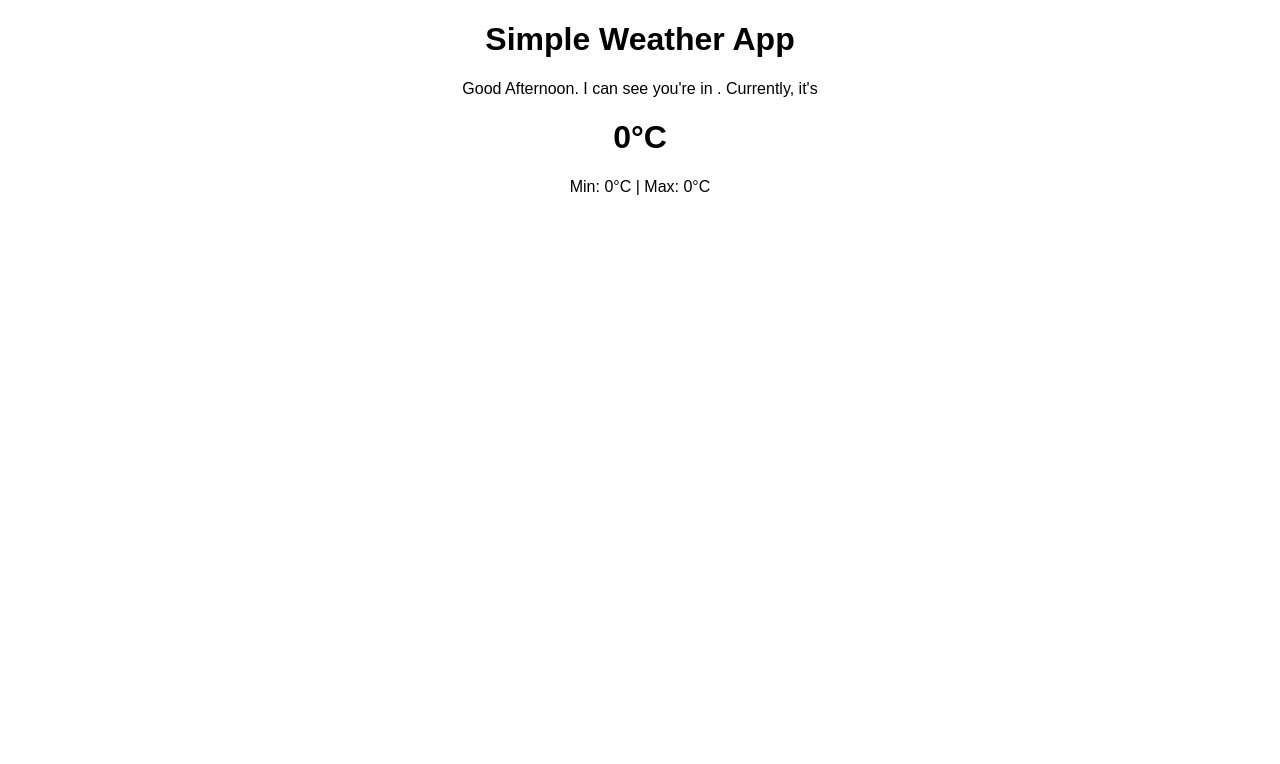
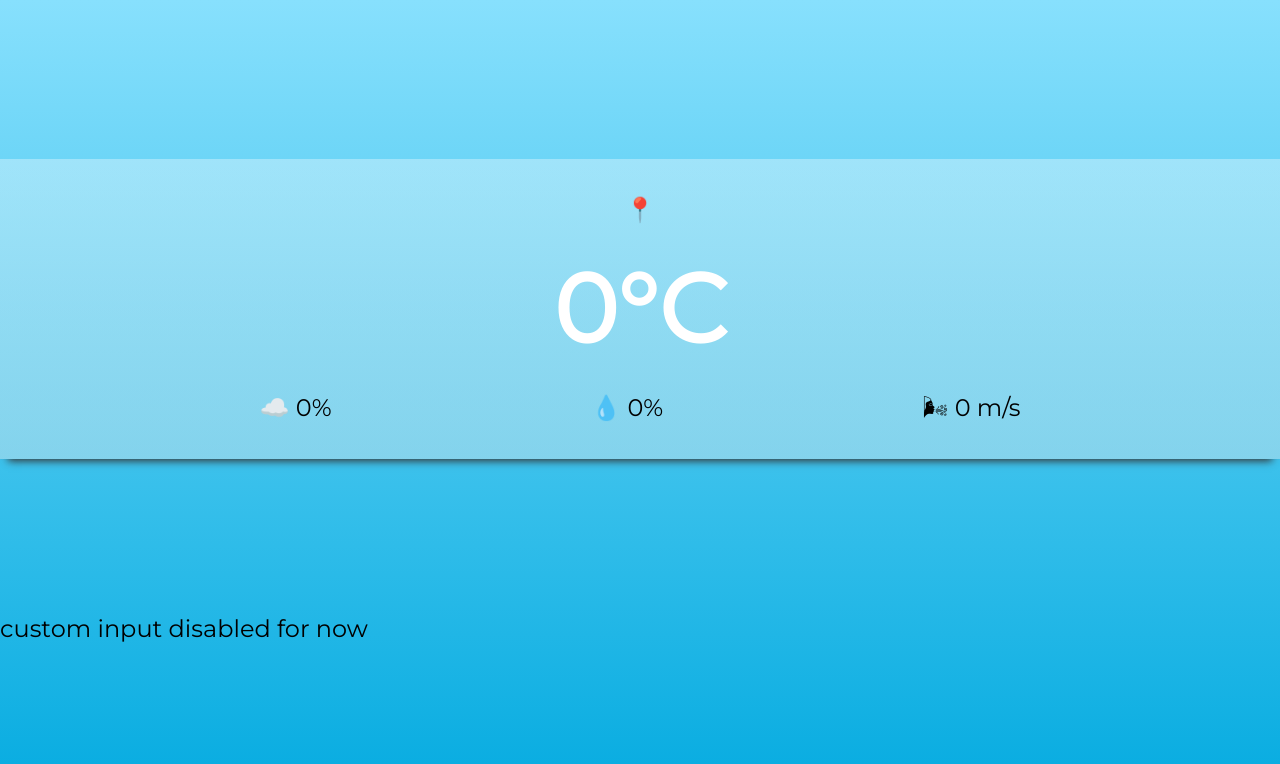
Before and after one commit to afcjunior/react-weather-app, a React app: page / in a window 1280 px wide. Built offline with nearby package versions, Linux system fonts and the light colour scheme; no server answers.

Commit message:
Changed a bit of the structure of the app. Finished the location based component. Finished most of the CSS. Just need to implement a way for users to also type in a city, and maybe some more features

```diff
--- a/public/index.html
+++ b/public/index.html
@@ -10,6 +10,8 @@
     -->
     <link rel="manifest" href="%PUBLIC_URL%/manifest.json">
     <link rel="shortcut icon" href="%PUBLIC_URL%/favicon.ico">
+    <link href="https://fonts.googleapis.com/css?family=Montserrat" rel="stylesheet">
+
     <!--
       Notice the use of %PUBLIC_URL% in the tags above.
       It will be replaced with the URL of the `public` folder during the build.
--- a/src/components/App.js
+++ b/src/components/App.js
@@ -1,33 +1,45 @@
 import React, { Component } from 'react';
 import '../css/App.css';
-import {Link, BrowserRouter as Router, Route} from 'react-router-dom'
-import CoordWeather from './CoordWeather'
+import {Link, BrowserRouter as Router, Route, Switch} from 'react-router-dom'
+import MainWeather from './MainWeather'
+import InputWeather from './InputWeather'
+
 // ☁React.js, React-Router app that consults both Open Weather and Google Maps' APIs, and gives you today's forecast based on your location. You can also input other cities by typing their names in.
 
-//TODO:
-//
-//      - Finish my CoordWeather component
-//      - Implement feature to give users the possibility of also typing in a city name, instead of just location
-//      - implement class names everywhere
-//      - make sure I used proptypes and default props properly
-//      - write CSS for the APP, mobile first.
-//      - host it on firebase and put that link on my github.
+/*
+
+TODO:
+
+  - Finish my inputfield and inputweather components so the user can type in a city.
+    -figure out a way to have inputweather work without a button. On mobile AND web - just type in a city and press enter.
+
+  - host it on firebase to play with.
+
+IDEAS:
+  -Give users the ability to favorite certain cities. Have a 'favourite cities' screen displaying all their temps. Save their preferences in cookies. Make this a PWA.
+  -Add API redudancies so I still get weather info even if openweather is down.
+  -Review this app with someone more experienced.
+
+*/
 
 
-const Header = (props) => (
-  <header className="header">
-    <h1 className="title">Simple Weather App</h1>
-  </header>
-)
+
 
 class App extends Component {
 
   render() {
     return (
       <Router>
-        <div className="App">
-          <Route to='/' component={Header} />
-          <Route exact to='/' component={CoordWeather} />
+        <div className="container">
+          <Switch>
+            <Route exact path='/' component={MainWeather} />
+            <Route exact path='/input' component={InputWeather} />
+            <Route render={() => (
+              <div>
+                <Link to='/'>Oops. You seem to be lost. Click here to go back home.</Link>
+              </div>
+            )}/>
+          </Switch>
         </div>
       </Router>
     );
--- /dev/null
+++ b/src/components/DisplayWeather.js
@@ -0,0 +1,48 @@
+import React from 'react';
+import PropTypes from 'prop-types'
+
+// ☁React.js app that consults the Open Weather API and manipulates it's data to list today's weather and this week's forecast for the city you input.
+
+
+function DisplayWeather ({ city = 'Some place in the world', greeting = 'Hello there.', temp = '??', clouds = '??', humidity = '??', winds = '??' }){
+
+    const cloudEmogi = <span role='img' aria-label='cloud emogi'>☁️</span>
+    const dropletEmogi = <span role='img' aria-label='water drop emogi'>💧</span>
+    const windEmogi = <span role='img' aria-label='wind emogi'>🌬</span>
+    const pinEmogi = <span role='img' aria-label='pin emogi'>📍</span>
+
+    return(
+      <div className="weather-container">
+        <p>{pinEmogi} {city}</p>
+        <h1 className="weather-temp"> {temp}°C</h1>
+        <div className="weather-info">
+          <p> {cloudEmogi} {clouds}%</p>
+          <p> {dropletEmogi} {humidity}%</p>
+          <p> {windEmogi} {winds} m/s </p>
+        </div>
+      </div>
+    )
+}
+
+DisplayWeather.propTypes = {
+  city: PropTypes.string,
+  greeting: PropTypes.string,
+  temp: PropTypes.oneOfType([
+      PropTypes.string,
+      PropTypes.number
+  ]),
+  cloud: PropTypes.oneOfType([
+    PropTypes.string,
+    PropTypes.number
+  ]),
+  rain: PropTypes.oneOfType([
+        PropTypes.string,
+        PropTypes.number
+  ]),
+  winds: PropTypes.oneOfType([
+    PropTypes.string,
+    PropTypes.number
+  ]),
+}
+
+export default DisplayWeather;
--- /dev/null
+++ b/src/components/InputWeather.js
@@ -0,0 +1,18 @@
+import React, { Component } from 'react'
+import DisplayWeather from './DisplayWeather'
+
+class InputWeather extends Component {
+    state = {
+        lol: 'lol'
+    }
+
+    render(){
+        return(
+            <div>
+                <DisplayWeather/>
+            </div>
+        )
+    }
+}
+
+export default InputWeather
--- a/src/components/CoordWeather.js
+++ b/src/components/MainWeather.js
@@ -1,55 +1,31 @@
 import React, { Component } from 'react';
-import PropTypes from 'prop-types'
+import DisplayWeather from './DisplayWeather'
+// ☁React.js app that consults the Open Weather API and manipulates it's data to list today's weather and this week's forecast for the city you input.
+const InputField = () => (
+  <div className="input-button">
+    {/* <label className="inp">
+      <input type="text" id="city" placeholder="&nbsp;"/>
+      <span className="label">Or enter a different city...</span>
+      <span className="border"></span>
+    </label>
+    <input type="button"/> */}
+    custom input disabled for now
 
-// ☁React.js app that consults the Open Weather API and manipulates it's data to list today's weather and this week's forecast for the city you input.
-function CurrentWeather ({ city, greeting, wTemp, wTempMin, wTempMax }){
-    return(
-      <div className="CW-container">
-        <p className="CW-title"> {greeting}. I can see you're in {city}. Currently, it's</p>
-        <h1>{wTemp}°C</h1>
-        <p>Min: {wTempMin}°C  |  Max: {wTempMax}°C</p>
-      </div>
-    )
-}
+  </div>
+)
 
-CurrentWeather.propTypes = {
-  city: PropTypes.string,
-  greeting: PropTypes.string.isRequired,
-  wTemp: PropTypes.oneOfType([
-      PropTypes.string,
-      PropTypes.number
-  ]),
-  wTempMin: PropTypes.oneOfType([
-    PropTypes.string,
-    PropTypes.number
-  ]),
-  wTempMax: PropTypes.oneOfType([
-        PropTypes.string,
-        PropTypes.number
-  ]),
-}
+class MainWeather extends Component {
 
-CurrentWeather.defaultProps = {
-  city: 'some place',
-  greeting: 'Hello there',
-}
-
-class CoordWeather extends Component {
-  static propTypes = {
-
-  }
   state = {
     city: '',
-    hour: new Date().getHours(),
+    hour: new Date(),
     lat: 0,
     long: 0,
-    weatherReport: {},
     temp: 0,
-    tempMax: 0,
-    tempMin: 0,
+    clouds: 0,
+    humidity: 0,
+    winds: 0,
   }
-
-
 
   //'business logic' within a component is yucky, but this is too small an app to justify redux, so here we are.
 
@@ -66,14 +42,14 @@ class CoordWeather extends Component {
         })
       })
     }else{
-      alert ('It seems Geolocation is not supported in this browser. Or you didn\'t want to share your location.')
+      alert ('It seems Geolocation is not supported in this browser, so this won\'t work here. Sorry.')
     }
   }
 
 
   timedGreeting = () => {
 
-    let time = this.state.hour
+    let time = this.state.hour.getHours()
     let greeting = ''
 
     if (time >= 3 && time < 12){
@@ -102,11 +78,15 @@ class CoordWeather extends Component {
     fetch(`${baseURL}lat=${lat}&lon=${lon}&appid=${apiKey}`)
       .then(response => response.json())
         .then(data => {
+          console.log(data)
           this.setState({
             weatherReport: data,
             temp: (data.main.temp - 273.15).toFixed(0),
-            tempMax: (data.main.temp_max - 273.15).toFixed(0),
-            tempMin: (data.main.temp_min - 273.15).toFixed(0)
+            clouds: data.clouds.all,
+            humidity: data.main.humidity,
+            winds: data.wind.speed,
+
+
           })
         })
   }
@@ -128,19 +108,25 @@ class CoordWeather extends Component {
 
   render() {
     return (
-      <div className="CoordWeather">
+      <div className="main-weather-container">
 
-        <CurrentWeather
+        <DisplayWeather
+          temp={this.state.temp}
+          clouds={this.state.clouds}
+          humidity={this.state.humidity}
+          winds={this.state.winds}
           city={this.state.city}
           greeting={this.timedGreeting()}
-          wTemp={this.state.temp}
-          wTempMax={this.state.tempMax}
-          wTempMin={this.state.tempMin}
+
         />
+
+        <InputField/>
+
+
 
       </div>
     );
   }
 }
 
-export default CoordWeather;
+export default MainWeather;
--- a/src/css/App.css
+++ b/src/css/App.css
@@ -1,28 +1,147 @@
-.App {
-  text-align: center;
+* {
+  outline: 0px solid rgba(0, 0, 0, 0.5) !important;
 }
 
-.App-logo {
-  animation: App-logo-spin infinite 20s linear;
-  height: 80px;
+.container {
+  margin: 0 auto;
+  z-index: 100;
+
+  display: flex;
+  flex-direction: column;
+  flex-wrap: nowrap;
+
+  align-items: center;
+  justify-content: space-evenly;
+  width: 100vw;
+  height: 100vh;
+
+  font-family: 'Montserrat', sans-serif;
+
+  font-size: 1.5em;
+
+  background: rgb(135,224,253);
+  background: -moz-linear-gradient(top, rgba(135,224,253,1) 0%, rgba(83,203,241,1) 40%, rgba(5,171,224,1) 100%);
+  background: -webkit-linear-gradient(top, rgba(135,224,253,1) 0%,rgba(83,203,241,1) 40%,rgba(5,171,224,1) 100%);
+  background: linear-gradient(to bottom, rgba(135,224,253,1) 0%,rgba(83,203,241,1) 40%,rgba(5,171,224,1) 100%);
+  filter: progid:DXImageTransform.Microsoft.gradient( startColorstr='#87e0fd', endColorstr='#05abe0',GradientType=0 );
+  -webkit-font-smoothing: antialiased;
+
+
 }
 
-.App-header {
-  background-color: #222;
-  height: 150px;
-  padding: 20px;
-  color: white;
+.main-weather-container{
+  display: flex;
+  flex-direction: column;
+
+  justify-content: space-evenly;
+  width: 100%;
+  height: 100%;
+
+
 }
 
-.App-title {
-  font-size: 1.5em;
+
+
+.weather-container{
+  width: 100%;
+  height: 300px;
+
+  display:flex;
+  align-self: flex-start;
+  flex-wrap: wrap;
+  flex-direction: column;
+
+  align-items: center;
+  justify-content: space-evenly;
+
+
+  background: -moz-linear-gradient(top, rgba(255,255,255,0.35) 0%, rgba(246,246,246,0.37) 47%, rgba(237,237,237,0.4) 100%);
+  background: -webkit-linear-gradient(top, rgba(255,255,255,0.35) 0%,rgba(246,246,246,0.37) 47%,rgba(237,237,237,0.4) 100%);
+  background: linear-gradient(to bottom, rgba(255,255,255,0.35) 0%,rgba(246,246,246,0.37) 47%,rgba(237,237,237,0.4) 100%);
+
+  box-shadow: 0 10px 8px -8px #333;
+  -webkit-box-shadow: 0 10px 8px -8px #333;
+       -moz-box-shadow: 0 10px 8px -8px #333;
+            box-shadow: 0 10px 8px -8px #333;
+
+}
+.weather-temp{
+  font-size: 4em;
+  color: white;
+  font-weight: bold;
 }
 
-.App-intro {
-  font-size: large;
+.weather-info {
+  width: 100%;
+  display: flex;
+  justify-content: space-evenly;
+  flex-direction: row;
+  font-size: 1em;
+  color: #000;
+
 }
 
-@keyframes App-logo-spin {
-  from { transform: rotate(0deg); }
-  to { transform: rotate(360deg); }
+
+.inp {
+  position: relative;
+  margin: auto;
+  width: 100%;
+  max-width: 280px;
 }
+.inp .label {
+  position: absolute;
+  top: 16px;
+  left: 0;
+  font-size: 1em;
+  color: #777;
+  font-weight: 500;
+  transform-origin: 0 0;
+  transition: all 0.2s ease;
+}
+.inp .border {
+  position: absolute;
+  bottom: 0;
+  left: 0;
+  height: 2px;
+  width: 100%;
+  background: black;
+  transform: scaleX(0);
+  transform-origin: 0 0;
+  transition: all 0.15s ease;
+}
+.inp input {
+  -webkit-appearance: none;
+  width: 100%;
+  border: 0;
+  font-family: inherit;
+  padding: 12px 0;
+  height: 68px;
+  font-size: 1.1em;
+  font-weight: 500;
+  background: none;
+  border-radius: 0;
+  color: #223254;
+  transition: all 0.15s ease;
+}
+.inp input:hover {
+  background: rgba(34,50,84,0.03);
+}
+.inp input:not(:placeholder-shown) + span {
+  color: #5a667f;
+  transform: translateY(-26px) scale(0.75);
+}
+.inp input:focus {
+  background: none;
+  outline: none;
+}
+.inp input:focus + span {
+  color: white;
+  transform: translateY(-40px) scale(0.75);
+  -webkit-transform: translateY(-40px) scale(0.75);
+  -moz-transform: translateY(-40px) scale(0.75);
+  -ms-transform: translateY(-40px) scale(0.75);
+  -o-transform: translateY(-40px) scale(0.75);
+}
+.inp input:focus + span + .border {
+  transform: scaleX(1);
+}
--- a/src/css/index.css
+++ b/src/css/index.css
@@ -1,5 +1,51 @@
+
+/* http://meyerweb.com/eric/tools/css/reset/
+   v2.0 | 20110126
+   License: none (public domain)
+
+   CSS RESET
+*/
+
+html, body, div, span, applet, object, iframe,
+h1, h2, h3, h4, h5, h6, p, blockquote, pre,
+a, abbr, acronym, address, big, cite, code,
+del, dfn, em, img, ins, kbd, q, s, samp,
+small, strike, strong, sub, sup, tt, var,
+b, u, i, center,
+dl, dt, dd, ol, ul, li,
+fieldset, form, label, legend,
+table, caption, tbody, tfoot, thead, tr, th, td,
+article, aside, canvas, details, embed,
+figure, figcaption, footer, header, hgroup,
+menu, nav, output, ruby, section, summary,
+time, mark, audio, video {
+	margin: 0;
+	padding: 0;
+	border: 0;
+	font-size: 100%;
+	font: inherit;
+	vertical-align: baseline;
+}
+/* HTML5 display-role reset for older browsers */
+article, aside, details, figcaption, figure,
+footer, header, hgroup, menu, nav, section {
+	display: block;
+}
 body {
-  margin: 0;
-  padding: 0;
-  font-family: sans-serif;
+	line-height: 1;
 }
+ol, ul {
+	list-style: none;
+}
+blockquote, q {
+	quotes: none;
+}
+blockquote:before, blockquote:after,
+q:before, q:after {
+	content: '';
+	content: none;
+}
+table {
+	border-collapse: collapse;
+	border-spacing: 0;
+}
```
